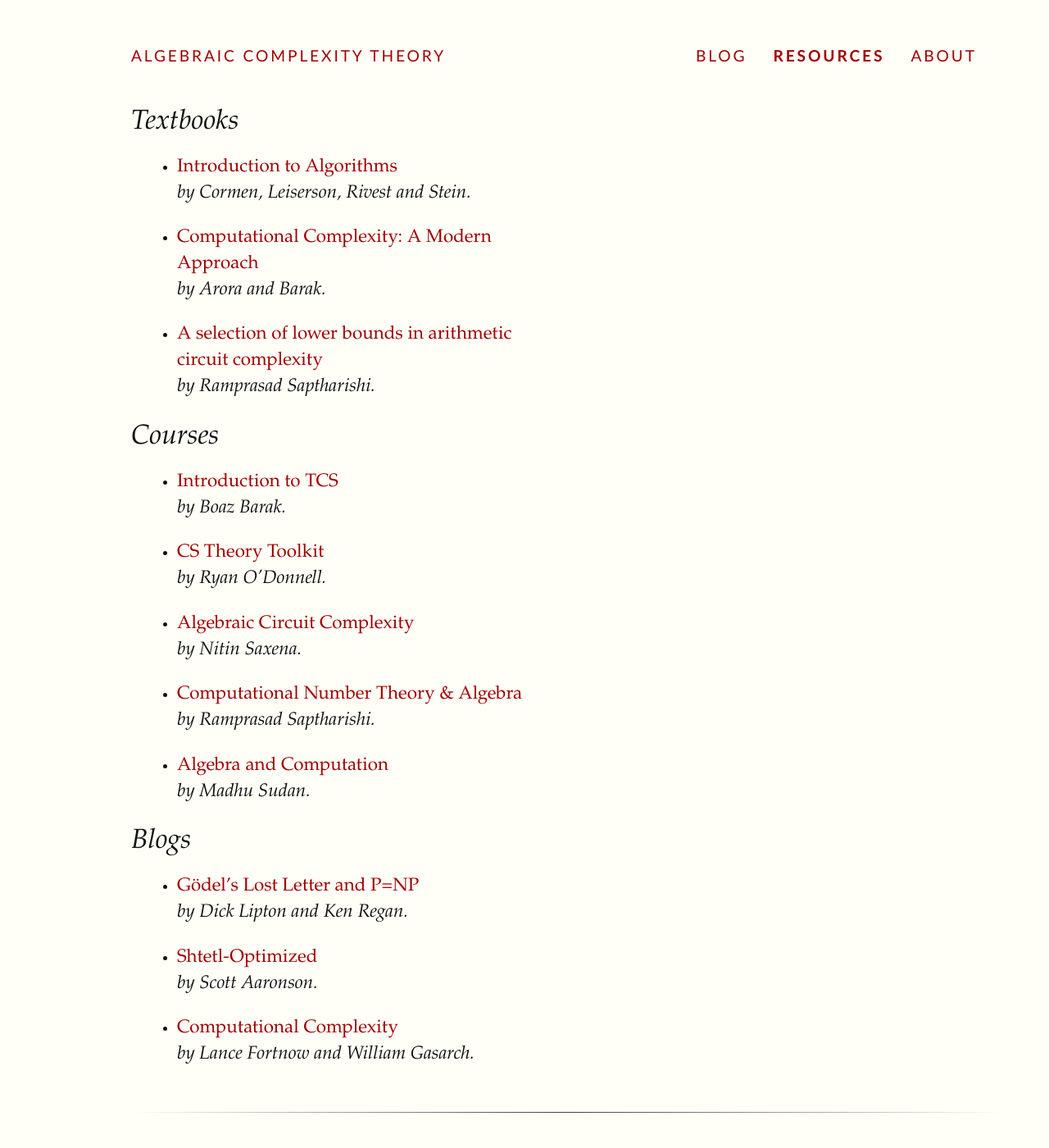
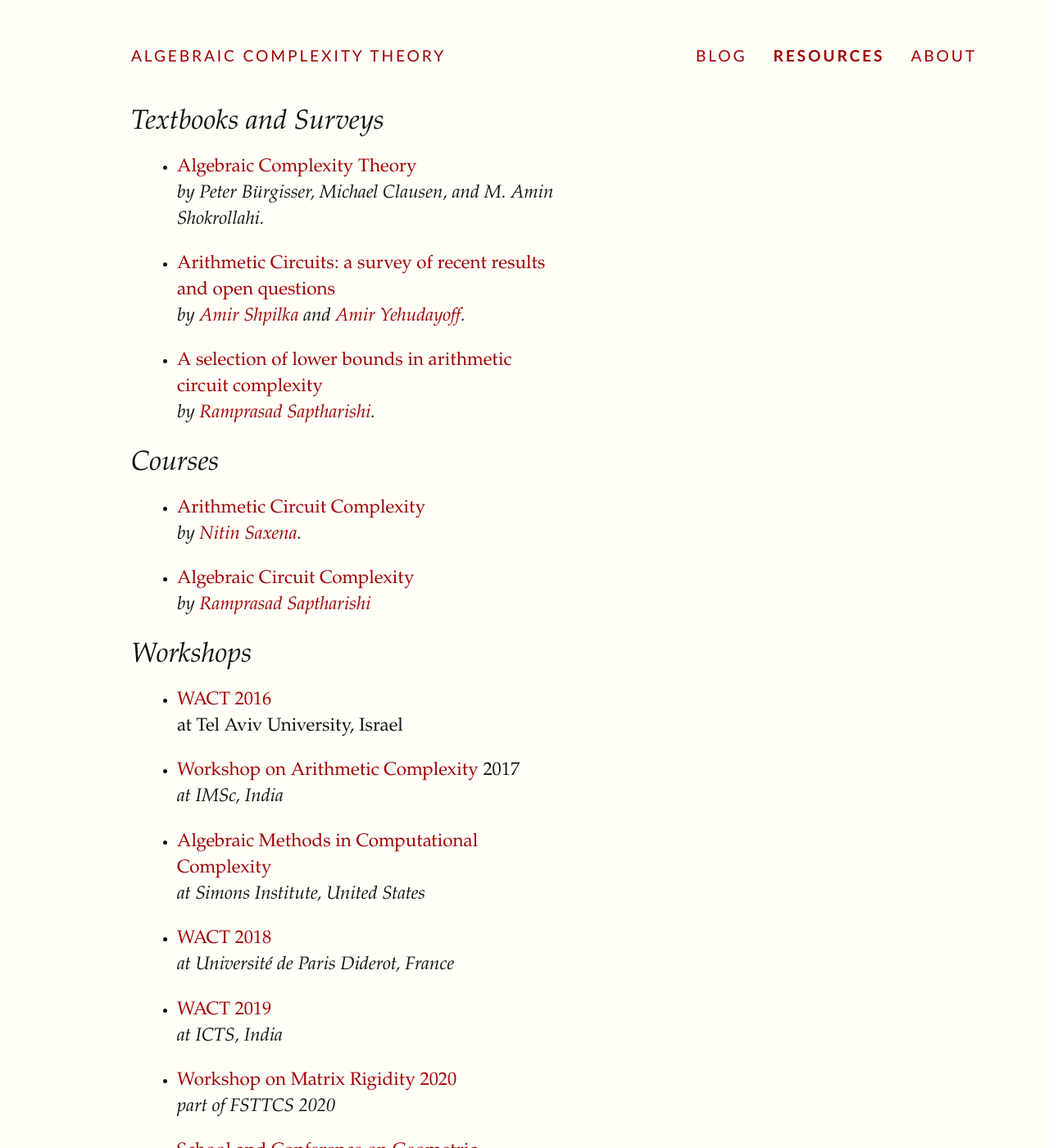
Before and after one commit to AlgComplexity/algcomplexity.github.io, a Jekyll site: the page built from resources/index.md, in a window 1280 px wide and 1400 px high. Shown: the whole window at 82% size. Built offline with Jekyll 4.4.1, drawn with Linux system fonts in a browser that asks for light colours; some of the changed text lies outside the part shown.

Commit message:
Updated resources

```diff
--- a/resources/index.md
+++ b/resources/index.md
@@ -4,34 +4,43 @@ title: Resources
 navlink: 2
 ---
 
-## Textbooks
+## Textbooks and Surveys
 
-- [Introduction to Algorithms](https://mitpress.mit.edu/books/introduction-algorithms-third-edition)
-: _by Cormen, Leiserson, Rivest and Stein._
+- [Algebraic Complexity Theory](https://www.springer.com/gp/book/9783540605829)
+: _by Peter Bürgisser, Michael Clausen, and M. Amin Shokrollahi._
 
-- [Computational Complexity: A Modern Approach](http://theory.cs.princeton.edu/complexity/)
-: _by Arora and Barak._
+- [Arithmetic Circuits: a survey of recent results and open questions](https://www.cs.tau.ac.il/~shpilka/publications/SY10.pdf)
+: _by [Amir Shpilka](https://www.cs.tau.ac.il/~shpilka/) and [Amir Yehudayoff](https://yehudayoff.net.technion.ac.il/)._
 
-- [A selection of lower bounds in arithmetic circuit complexity](https://github.com/dasarpmar/lowerbounds-survey/releases/tag/v8.0.8)
-: _by Ramprasad Saptharishi._
+
+- [A selection of lower bounds in arithmetic circuit complexity](https://github.com/dasarpmar/lowerbounds-survey/releases)
+: _by [Ramprasad Saptharishi](https://www.tifr.res.in/~ramprasad.saptharishi/)._
 
 ## Courses
-- [Introduction to TCS](https://cs121.boazbarak.org/)
-: _by Boaz Barak._
-- [CS Theory Toolkit](https://www.youtube.com/playlist?list=PLm3J0oaFux3ZYpFLwwrlv_EHH9wtH6pnX)
-: _by Ryan O'Donnell._
-- [Algebraic Circuit Complexity](https://cse.iitk.ac.in/users/nitin/courses/CS748-2018-19-II/index.html)
-: _by Nitin Saxena._
-- [Computational Number Theory & Algebra](https://www.tcs.tifr.res.in/~ramprasad/courses/2019-algComp/)
-: _by Ramprasad Saptharishi._
-- [Algebra and Computation](https://people.csail.mit.edu/madhu/ST12/)
-: _by Madhu Sudan._
+- [Arithmetic Circuit Complexity](https://cse.iitk.ac.in/users/nitin/courses/CS748-2018-19-II/index.html)
+: _by [Nitin Saxena](https://cse.iitk.ac.in/users/nitin/)._
 
-## Blogs
+- [Algebraic Circuit Complexity](https://www.tifr.res.in/~ramprasad.saptharishi/courses/2017-ACC/)
+: _by [Ramprasad Saptharishi](https://www.tifr.res.in/~ramprasad.saptharishi/)_
 
-- [Gödel's Lost Letter and P=NP](https://rjlipton.wordpress.com/)
-: _by Dick Lipton and Ken Regan._
-- [Shtetl-Optimized ](https://www.scottaaronson.com/blog/)
-: _by Scott Aaronson._
-- [Computational Complexity](https://blog.computationalcomplexity.org/)
-: _by Lance Fortnow and William Gasarch._
+## Workshops
+- [WACT 2016](https://www.cs.tau.ac.il/~shpilka/wact2016/)
+: at Tel Aviv University, Israel
+
+- [Workshop on Arithmetic Complexity](https://www.imsc.res.in/~meena/nmi17-wac/nmi-2017-arithmetic-complexity.html) 2017
+: _at IMSc, India_
+
+- [Algebraic Methods in Computational Complexity](https://simons.berkeley.edu/complexity2018-3)
+: _at Simons Institute, United States_
+
+- [WACT 2018](http://wact.imj-prg.fr/)
+: _at Université de Paris Diderot, France_
+
+- [WACT 2019](https://www.icts.res.in/discussion-meeting/wact2019)
+: _at ICTS, India_
+
+- [Workshop on Matrix Rigidity 2020](https://mrinalkr.bitbucket.io/rigidity/rigid.html)
+: _part of FSTTCS 2020_
+
+- [School and Conference on Geometric Complexity Theory 2021](https://gct2022.sciencesconf.org/)
+: _at CMI, India_
```
